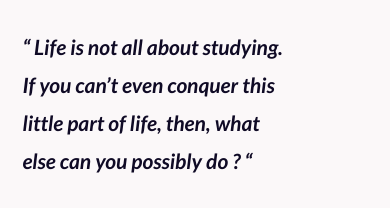
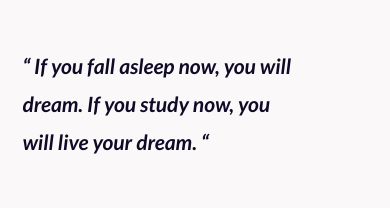
Before and after one commit to georgescreates/tainos-visual-arts, a plain HTML site: page index.html in a window 390 px wide. Both pictures are taken after a click on the button 341 px from the left and 8853 px from the top of the page. Shown: the part 8978-9186 px from the top of the page. Drawn offline with nearby package versions, Linux system fonts and the light colour scheme.

Commit message:
updated responsive for index.html

```diff
--- a/index.html
+++ b/index.html
@@ -427,7 +427,7 @@
                         </div>
                         <div class="persona-quote">
                             <p>
-                                “ Life is not all about studying. If you can’t even conquer this little part of life, then, what else can you possibly do ? “
+                                “ If you fall asleep now, you will dream. If you study now, you will live your dream. “
                             </p>
                         </div>
                         <div class="persona-social-proof">
@@ -475,7 +475,7 @@
                         </div>
                         <div class="persona-quote">
                             <p>
-                                “ Life is not all about studying. If you can’t even conquer this little part of life, then, what else can you possibly do ? “
+                                “ When you think it's too late, the truth is, it's still early. “
                             </p>
                         </div>
                         <div class="persona-social-proof">
@@ -523,7 +523,7 @@
                         </div>
                         <div class="persona-quote">
                             <p>
-                                “ Life is not all about studying. If you can’t even conquer this little part of life, then, what else can you possibly do ? “
+                                “ Not everyone can trully succeed in everything. But success only comes with self-management and determination. “
                             </p>
                         </div>
                         <div class="persona-social-proof">
@@ -571,7 +571,7 @@
                         </div>
                         <div class="persona-quote">
                             <p>
-                                “ Life is not all about studying. If you can’t even conquer this little part of life, then, what else can you possibly do ? “
+                                “ The pain of studying is temporary. But the pain of not knowing -ignorance- is forever. “
                             </p>
                         </div>
                         <div class="persona-social-proof">
@@ -611,15 +611,15 @@
                     </div>
                     <div class="persona-details-div">
                         <div class="persona-name-div">
-                            <h5>Carl Roodney Clerville</h5>
+                            <h5>Carl Rodney Clerville</h5>
                             <p>
                                 <span class="persona-title"></span>
-                                <span class="persona-role">Designer</span>
+                                <span class="persona-role">3D Designer</span>
                             </p>
                         </div>
                         <div class="persona-quote">
                             <p>
-                                “ Life is not all about studying. If you can’t even conquer this little part of life, then, what else can you possibly do ? “
+                                “ It's those who are earlier than the others, those who put in more effort, who can enjoy the feelings of success. “
                             </p>
                         </div>
                         <div class="persona-social-proof">
@@ -818,6 +818,8 @@
         - 7 Mars : Mwen kontinye <nav> lan. A refaire
         - 8 Mars : Mwen komanse .team-section an. Mwen rekomanse ak <nav> lan
         - 9 Mars : Mwen fini .team-section an. Mwen fe <nav> lan. Mwen komanse responsive yo
-    Terminé le ...
+        - 10 Mars : Rien
+        - 11 Mars : Mwen fini responsive yo
+    Terminé le 11 Mars
  -->
 </html>
```
